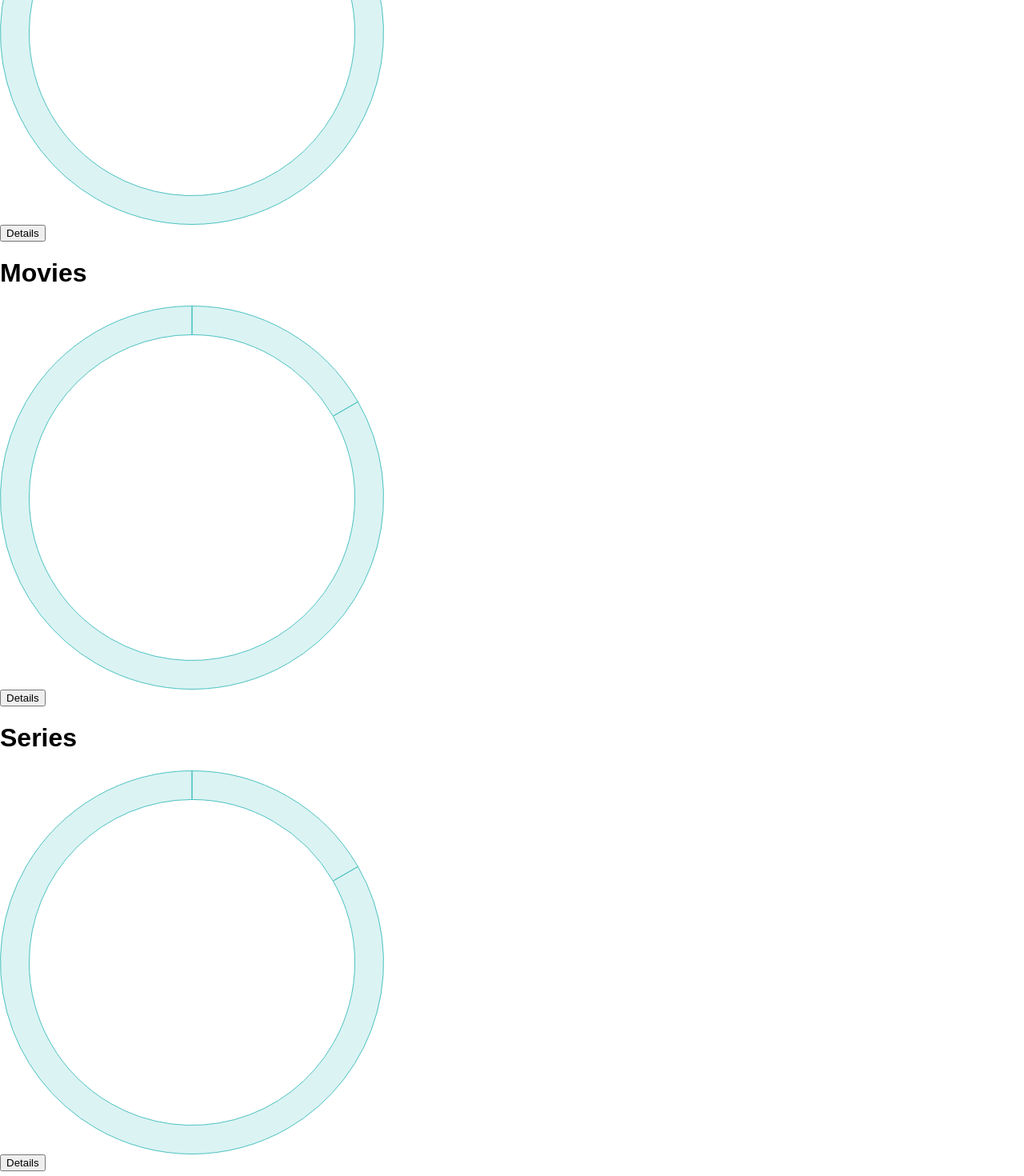
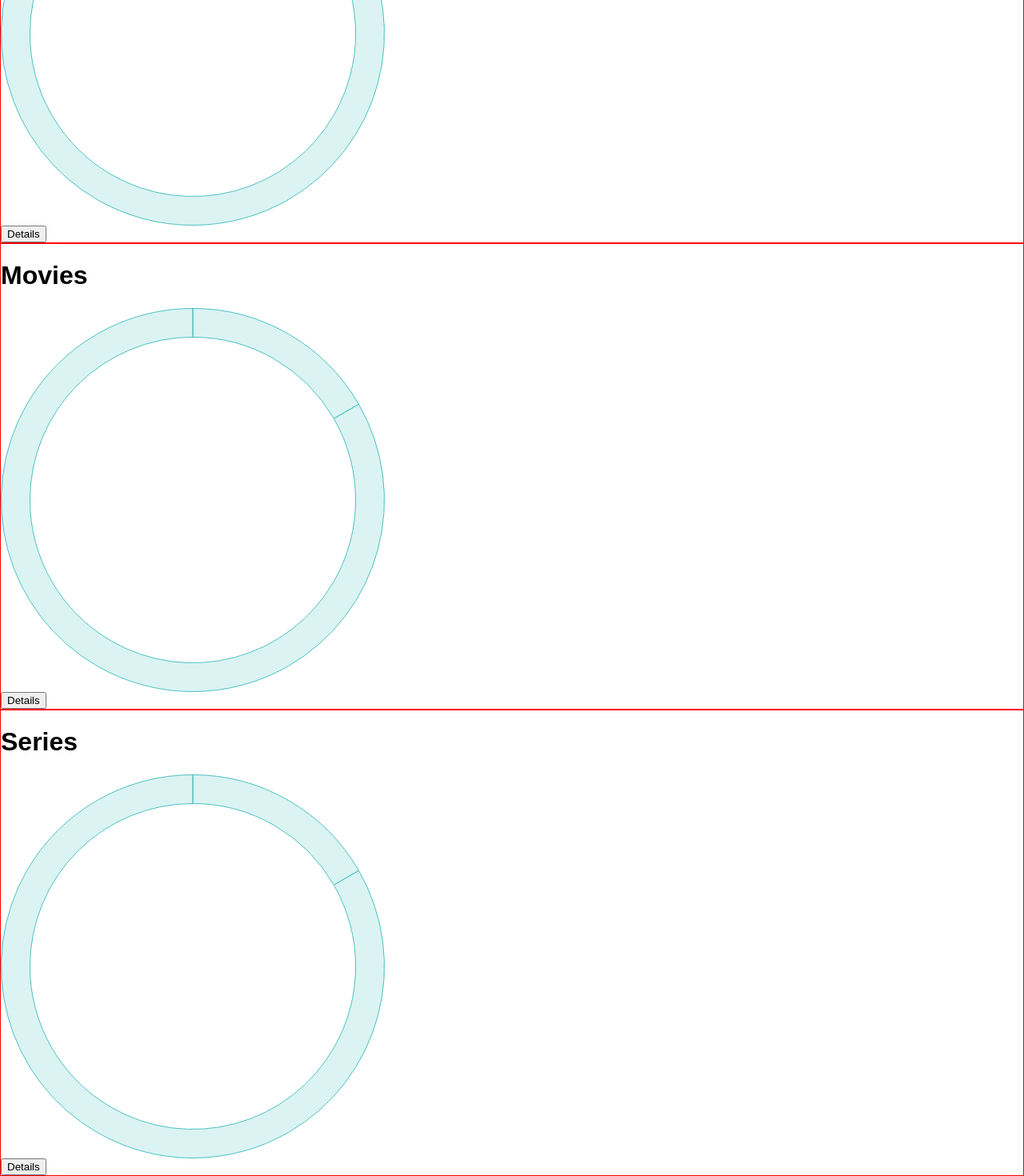
Before and after one commit to BodaNabeel/milestonetracker, a React (Vite) app: page / in a window 1280 px wide. Shown: the part 348-1818 px from the top of the page at 80% size. Built offline with nearby package versions, Linux system fonts and the light colour scheme.

Commit message:
rendering data dynamically

```diff
--- a/src/component/card/ProgressOverviewCard.jsx
+++ b/src/component/card/ProgressOverviewCard.jsx
@@ -1,34 +1,31 @@
-import React, { useContext } from 'react'
-import { DataContext } from '../../data/DataContext'
-import DoughnutChart from '../DoughnutChart'
-
+import React, { useContext } from "react";
+import { DataContext } from "../../data/DataContext";
+import DoughnutChart from "../DoughnutChart";
 export default function ProgressOverviewCard() {
-    const {storedBooks, storedMovies, storedSeries, storedGames} = useContext(DataContext)
-    console.log(storedBooks.length)
+  const { CompletedPendingData } = useContext(DataContext);
+  const keys = Object.keys(CompletedPendingData);
   return (
-    <div className='ProgressOverviewCard-Container'>
-        <div className="ProgressOverviewCard">
-            <h1 className="ProgressOverviewCard-title">Books</h1>
+    <div className="ProgressOverviewCard-Container">
+      {keys.map((el) => {
+        return (
+          <div
+            key={el}
+            className="ProgressOverviewCard"
+            style={{ border: "1px solid red" }}
+          >
+            <h1 className="ProgressOverviewCard-title">
+              {CompletedPendingData[el].title}
+            </h1>
             <div className="ProgressOverviewCard-content">
-                <DoughnutChart />
-                <button className="ProgressOverviewCard-btn">Details</button>
+              <DoughnutChart
+                completed={CompletedPendingData[el].completed}
+                pending={CompletedPendingData[el].pending}
+              />
+              <button className="ProgressOverviewCard-btn">Details</button>
             </div>
-        </div>
-        <div className="ProgressOverviewCard">
-            <h1 className="ProgressOverviewCard-title">Movies</h1>
-            <div className="ProgressOverviewCard-content">
-                <DoughnutChart />
-                <button className="ProgressOverviewCard-btn">Details</button>
-            </div>
-        </div>
-        <div className="ProgressOverviewCard">
-            <h1 className="ProgressOverviewCard-title">Series</h1>
-            <div className="ProgressOverviewCard-content">
-                <DoughnutChart />
-                <button className="ProgressOverviewCard-btn">Details</button>
-            </div>
-        </div>
-
+          </div>
+        );
+      })}
     </div>
-  )
+  );
 }
```
